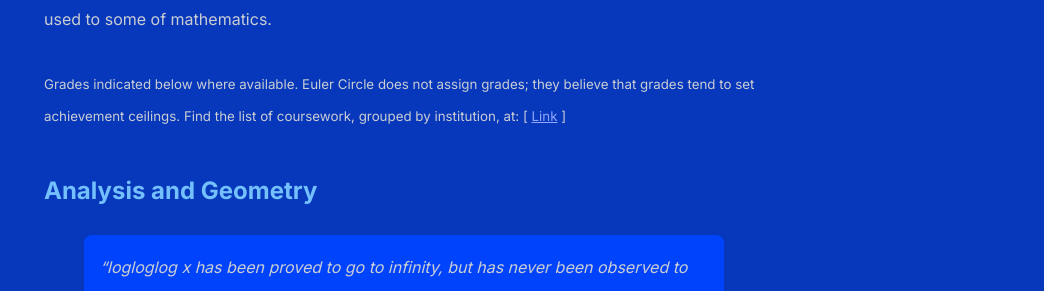
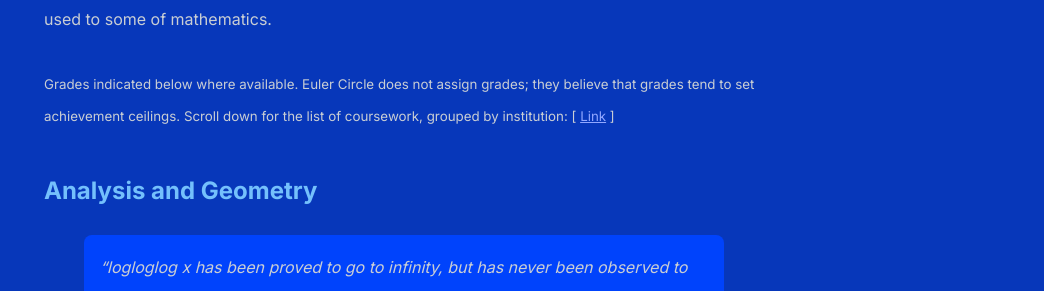
Before and after one commit to shihankanungo/shihankanungo.github.io, a Jekyll site: the page built from courses.md, in a window 1280 px wide and 900 px high, scrolled down 575 px. Shown: the part 184-475 px from the top of the window, without its empty margins (236-1280 px from the left). Built offline with Jekyll 4.4.1, drawn with Linux system fonts in a browser that asks for light colours.

Commit message:
Update courses.md

```diff
--- a/courses.md
+++ b/courses.md
@@ -10,7 +10,7 @@ title: Mathematics coursework
 <br>
 
 I have undertaken advanced coursework at Euler Circle (2019--_now_) and at San José State University (SJSU, 2023--_now_). Euler Circle, run by Dr. Simon Rubinstein-Salzedo, offers college-level mathematics classes, each 10 weeks long, with weekly problem sets to help gain familiarity with new material. At the end of the class we write an expository paper on a topic related to the class material. At SJSU, courses run for 15 weeks and typically include 7 to 10 problem sets, two midterm exams, and a final exam. In graduate-level courses (shown below as **MATH 2****), there is often a project and/or presentation in lieu of the final. My experiences at Euler Circle and SJSU have significantly enriched both the breadth of my expertise and the depth of my understanding. Or, as von Neumann would put it, they have simply helped me get used to some of mathematics. <br> <br>
-<small>Grades indicated below where available. Euler Circle does not assign grades; they believe that grades tend to set achievement ceilings. Find the list of coursework, grouped by institution, at: [ <a href="https://shihankanungo.github.io/courses#coursework-grouped-by-institution">Link</a> ]</small>
+<small>Grades indicated below where available. Euler Circle does not assign grades; they believe that grades tend to set achievement ceilings. Scroll down for the list of coursework, grouped by institution: [ <a href="https://shihankanungo.github.io/courses#coursework-grouped-by-institution">Link</a> ]</small>
 
 ## Analysis and Geometry
 
```
